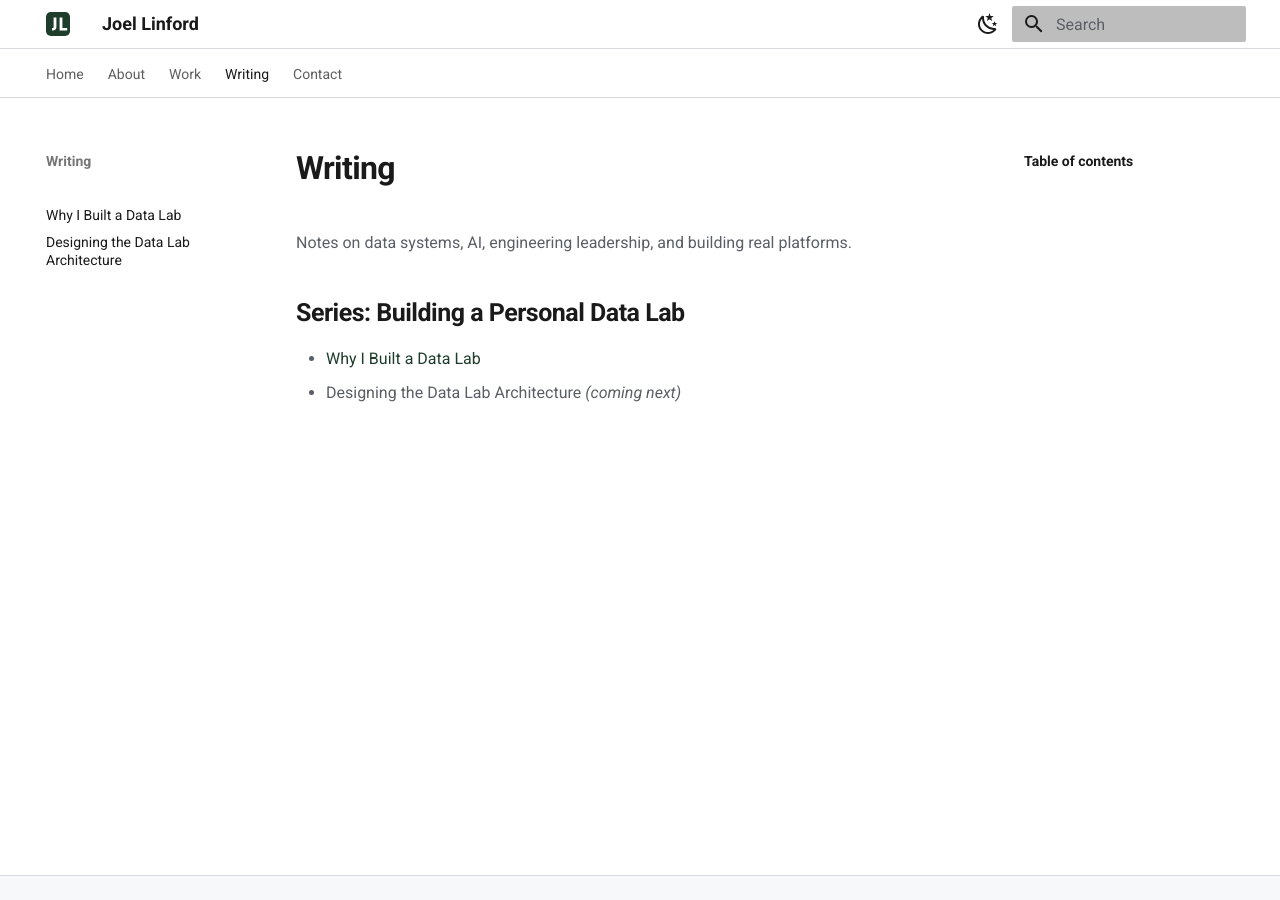
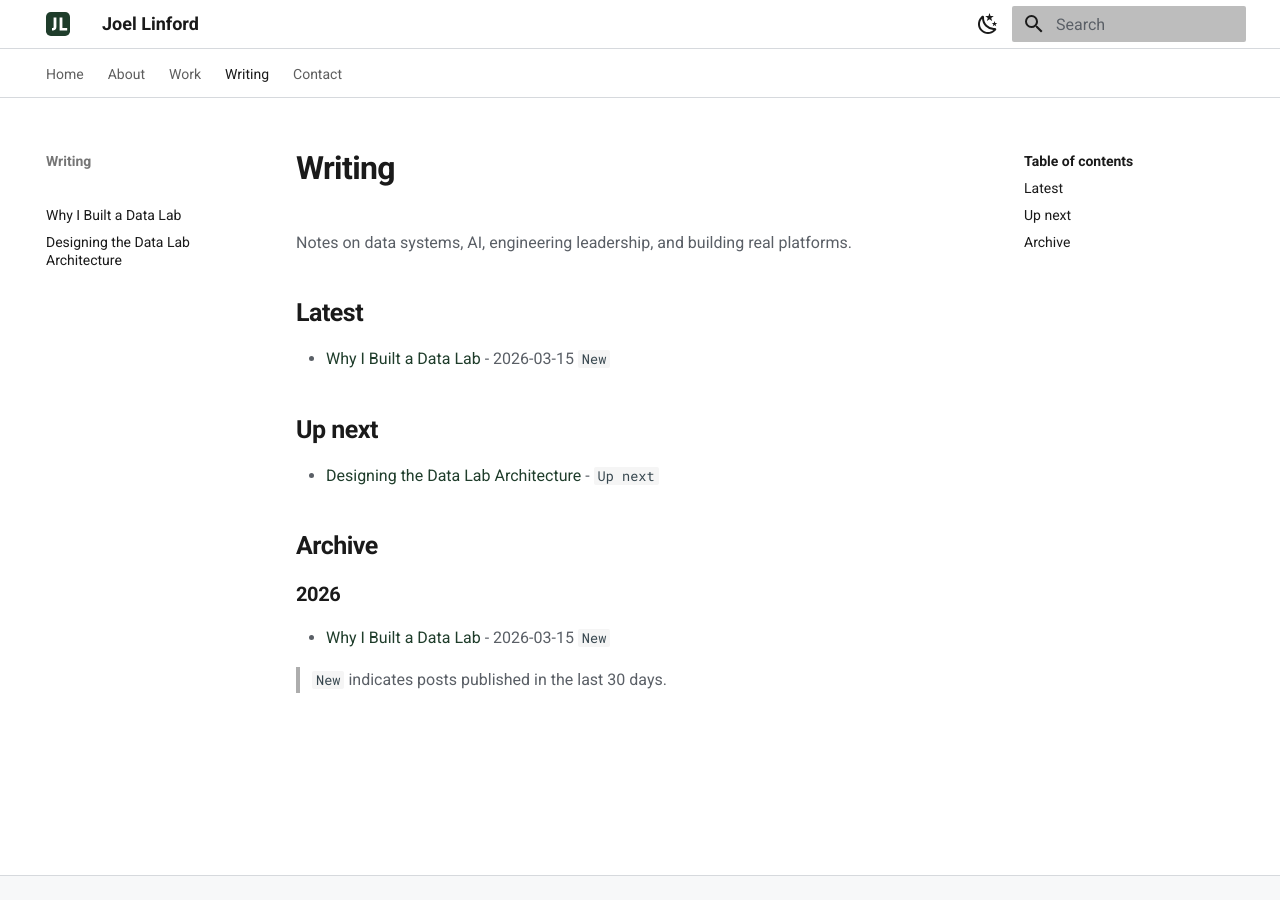
Before and after one commit to Joel-Linford/joellinford.github.io, an MkDocs documentation site: the page built from docs/writing.md, in a window 1280 px wide. Built offline with MkDocs 1.6.1 and Material for MkDocs 9.7.7, drawn with Linux system fonts in a browser that asks for light colours.

```diff
--- a/docs/writing.md
+++ b/docs/writing.md
@@ -2,7 +2,20 @@
 
 Notes on data systems, AI, engineering leadership, and building real platforms.
 
-## Series: Building a Personal Data Lab
+## Latest
 
-- [Why I Built a Data Lab](writing/data-lab-why.md)
-- Designing the Data Lab Architecture *(coming next)*
+- [Why I Built a Data Lab](writing/data-lab-why.md) - 2026-03-15 `New`
+
+## Up next
+
+- [Designing the Data Lab Architecture](writing/data-lab-architecture.md) - `Up next`
+
+## Archive
+
+### 2026
+
+- [Why I Built a Data Lab](writing/data-lab-why.md) - 2026-03-15 `New`
+
+> `New` indicates posts published in the last 30 days.
+
+<!-- This file is generated by scripts/generate_writing_index.py -->
```
Also changed, not shown: docs/writing/figures/data-lab-architecture.drawio.svg (added), 1 other file.
